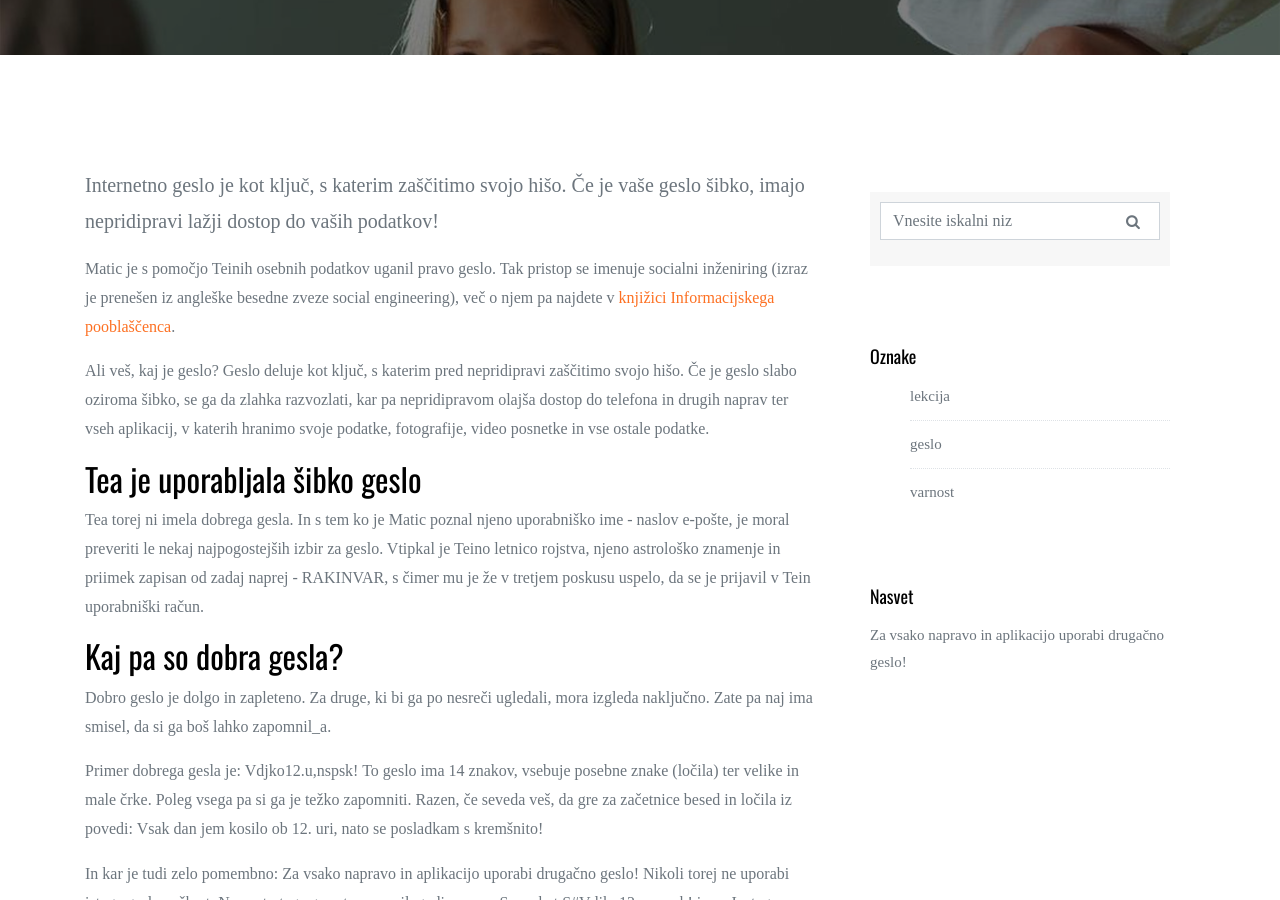
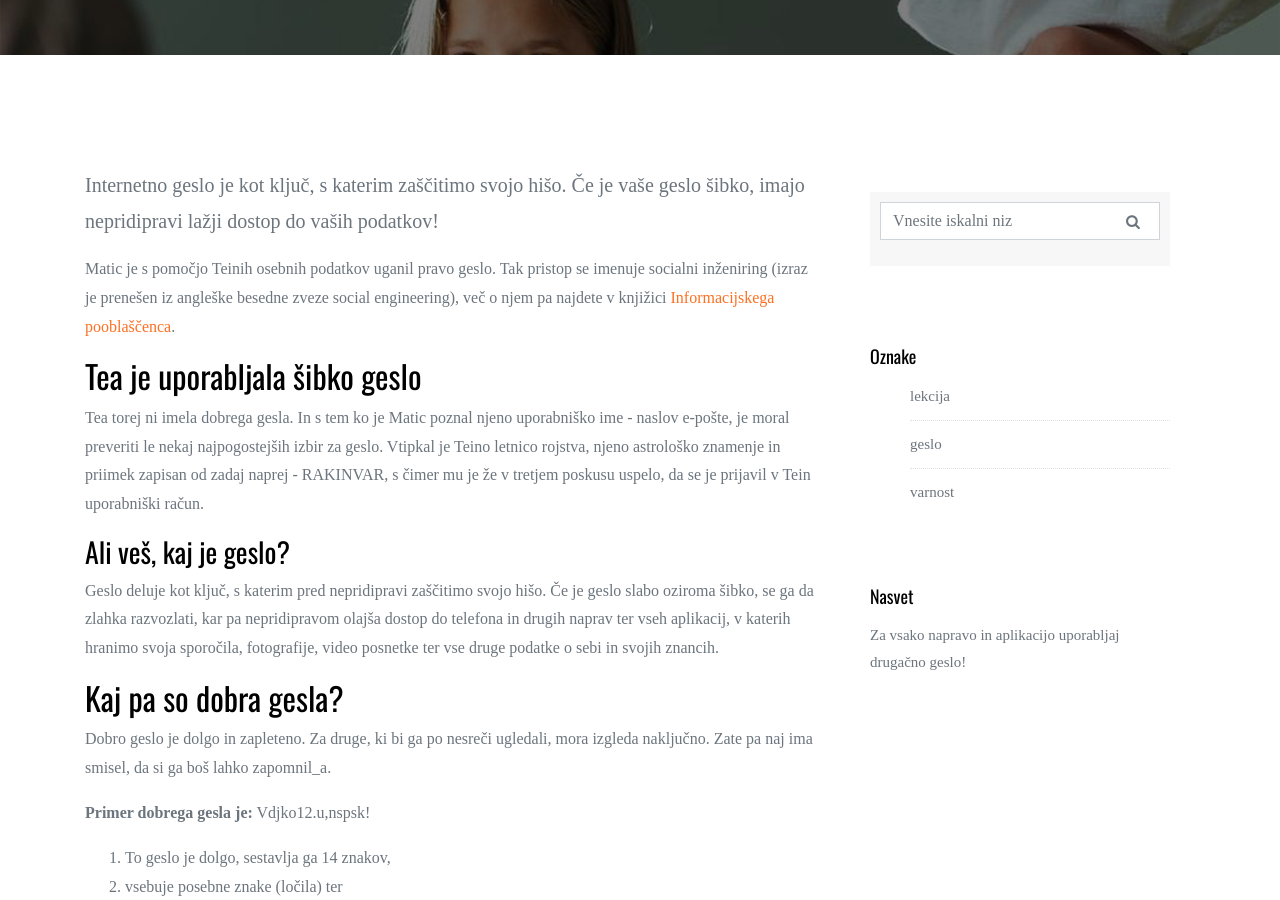
Before and after one commit to codeweeksi/gajin-svet, a Jekyll site: the page built from _posts/2018-07-01-prva-lekcija.md, in a window 1280 px wide and 900 px high, scrolled down 495 px. Built offline with Jekyll 4.4.1, drawn with Linux system fonts in a browser that asks for light colours; some web fonts are replaced; comment, search, counter and statistics services are not loaded; some of the changed text lies outside the part shown.

Commit message:
Text edited

```diff
--- a/_posts/2018-07-01-prva-lekcija.md
+++ b/_posts/2018-07-01-prva-lekcija.md
@@ -4,28 +4,39 @@ title:  "Kako je Matic uganil Teino geslo?"
 date:   2018-07-01 18:00:02 +0200
 tags: [lekcija, geslo, varnost]
 excerpt: Internetno geslo je kot ključ, s katerim zaščitimo svojo hišo. Če je vaše geslo šibko, imajo nepridipravi lažji dostop do vaših podatkov!
-special_tip: Za vsako napravo in aplikacijo uporabi drugačno geslo!
+special_tip: Za vsako napravo in aplikacijo uporabljaj drugačno geslo!
 ---
 
-Matic je s pomočjo Teinih osebnih podatkov uganil pravo geslo. Tak pristop se imenuje socialni inženiring (izraz je prenešen iz angleške besedne zveze social engineering), več o njem pa najdete v <a href="https://www.ip-rs.si/fileadmin/user_upload/Pdf/smernice/socialni-inzeniring-in-kako-se-pred-njim-ubraniti.pdf">knjižici Informacijskega pooblaščenca</a>.
-
-Ali veš, kaj je geslo? Geslo deluje kot ključ, s katerim pred nepridipravi zaščitimo svojo hišo. Če je geslo slabo oziroma šibko, se ga da zlahka razvozlati, kar pa nepridipravom olajša dostop do telefona in drugih naprav ter vseh aplikacij, v katerih hranimo svoje podatke, fotografije, video posnetke in vse ostale podatke.
+Matic je s pomočjo Teinih osebnih podatkov uganil pravo geslo. Tak pristop se imenuje socialni inženiring (izraz je prenešen iz angleške besedne zveze social engineering), več o njem pa najdete v knjižici <a href="https://www.ip-rs.si/fileadmin/user_upload/Pdf/smernice/socialni-inzeniring-in-kako-se-pred-njim-ubraniti.pdf" target="blank">Informacijskega pooblaščenca</a>.
 
 ## Tea je uporabljala šibko geslo
 Tea torej ni imela dobrega gesla. In s tem ko je Matic poznal njeno uporabniško ime - naslov e-pošte, je moral preveriti le nekaj najpogostejših izbir za geslo. Vtipkal je Teino letnico rojstva, njeno astrološko znamenje in priimek zapisan od zadaj naprej - RAKINVAR, s čimer mu je že v tretjem poskusu uspelo, da se je prijavil v Tein uporabniški račun.
 
+### Ali veš, kaj je geslo?
+Geslo deluje kot ključ, s katerim pred nepridipravi zaščitimo svojo hišo. Če je geslo slabo oziroma šibko, se ga da zlahka razvozlati, kar pa nepridipravom olajša dostop do telefona in drugih naprav ter vseh aplikacij, v katerih hranimo svoja sporočila, fotografije, video posnetke ter vse druge podatke o sebi in svojih znancih.
+
 ## Kaj pa so dobra gesla?
 Dobro geslo je dolgo in zapleteno. Za druge, ki bi ga po nesreči ugledali, mora izgleda naključno. Zate pa naj ima smisel, da si ga boš lahko zapomnil_a.
 
-Primer dobrega gesla je: Vdjko12.u,nspsk! To geslo ima 14 znakov, vsebuje posebne znake (ločila) ter velike in male črke. Poleg vsega pa si ga je težko zapomniti. Razen, če seveda veš, da gre za začetnice besed in ločila iz povedi: Vsak dan jem kosilo ob 12. uri, nato se posladkam s kremšnito!
+**Primer dobrega gesla je:** Vdjko12.u,nspsk!
+1. To geslo je dolgo, sestavlja ga 14 znakov,
+2. vsebuje posebne znake (ločila) ter
+3. velike in male črke.
 
-In kar je tudi zelo pomembno: Za vsako napravo in aplikacijo uporabi drugačno geslo!
-Nikoli torej ne uporabi istega gesla večkrat. Namesto tega ga ustrezno prilagodi, npr. za Snapchat S#Vdjko12.u,nspsk! in za Instagram I#Vdjko12.u,nspsk! Saj že prepoznaš vzorec, kajne?
+Poleg vsega pa si ga je težko zapomniti. Razen, če seveda veš, da gre za začetnice besed in ločila iz povedi: **V**sak **d**an **j**em **k**osilo **o**b **12.** **u**ri **,** **n**ato **s**e **p**osladkam **s** **k**remšnito **!**
+
+### In kar je tudi zelo pomembno:
+Za vsako napravo in aplikacijo uporabi drugačno geslo! Nikoli torej ne uporabi istega gesla večkrat. Namesto tega ga ustrezno prilagodi, npr.:
+* za Snapchat S#Vdjko12.u,nspsk! in
+* za Instagram I#Vdjko12.u,nspsk!
+
+Že prepoznaš vzorec?
 
 ## Dvojna zaščita
-Poleg močnega gesla uporabljaj tudi potrjevanje prijave v dveh korakih, ki mu pravijo tudi dvofaktorska avtentikacija. To, na primer, že omogočata Gmail in Facebook, ki ti za vsako prijavo na telefon posredujeta še posebno kodo, s čimer bodo tvoje naprave in aplikacije še bolj varne.
+Poleg močnega gesla uporabljaj tudi potrjevanje prijave v dveh korakih, ki mu pravimo tudi dvofaktorska avtentikacija. To, na primer, že omogočata Gmail in Facebook, ki ti za vsako prijavo na telefon posredujeta še posebno kodo, s čimer bodo tvoje naprave in aplikacije še bolj varne.
 
 ## Programi za varno shranjevanje gesel
 Obstajajo pa tudi programi, ki si namesto tebe zapomnijo gesla in jih varno shranijo v šifrirani obliki za takrat, ko jih potrebuješ.
 
-Izziv: Razišči, kaj ti omogočata programa LastPass ali 1Password.
+# Izziv
+Razišči, kaj ti omogočata programa <a href="https://www.lastpass.com/" target="blank">LastPass</a> ali <a href="https://1password.com/" target="blank">1Password</a>. Za prevod zahtevnejših angleških besed <a href="https://sl.pons.com/prevod/sloven%C5%A1%C4%8Dina-angle%C5%A1%C4%8Dina" target="blank">uporabi slovar</a> ali prosi za pomoč učitelja_ico.
```
